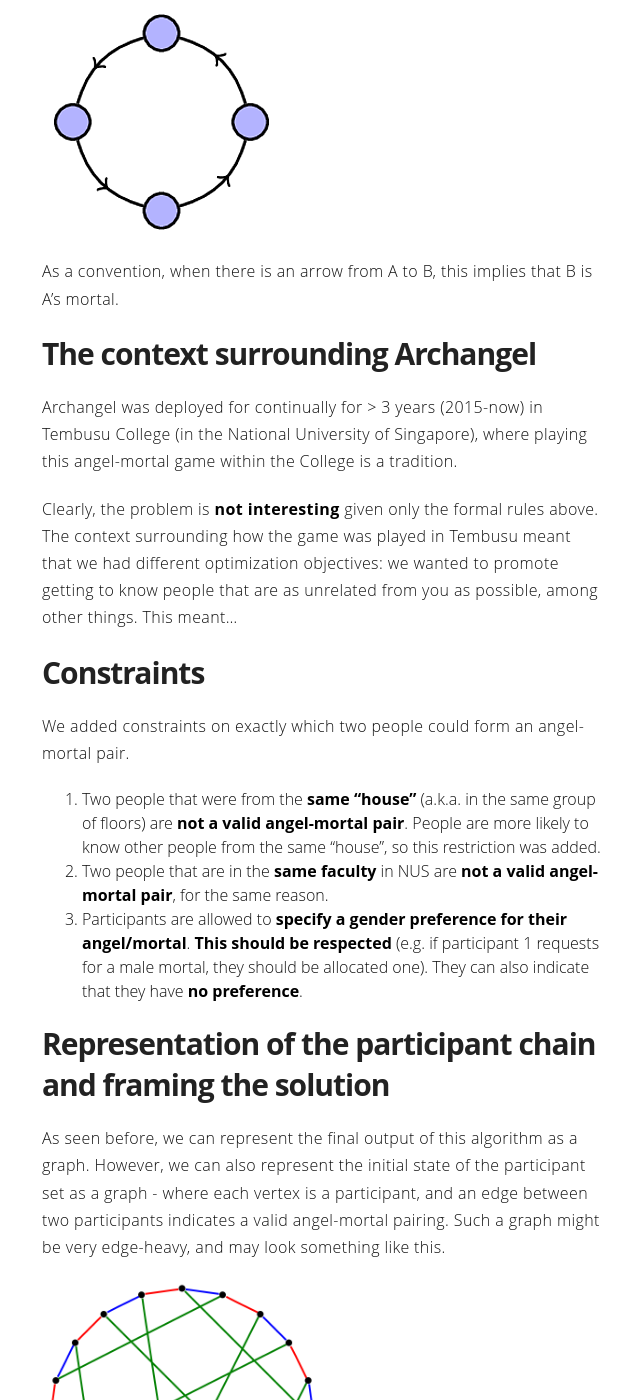
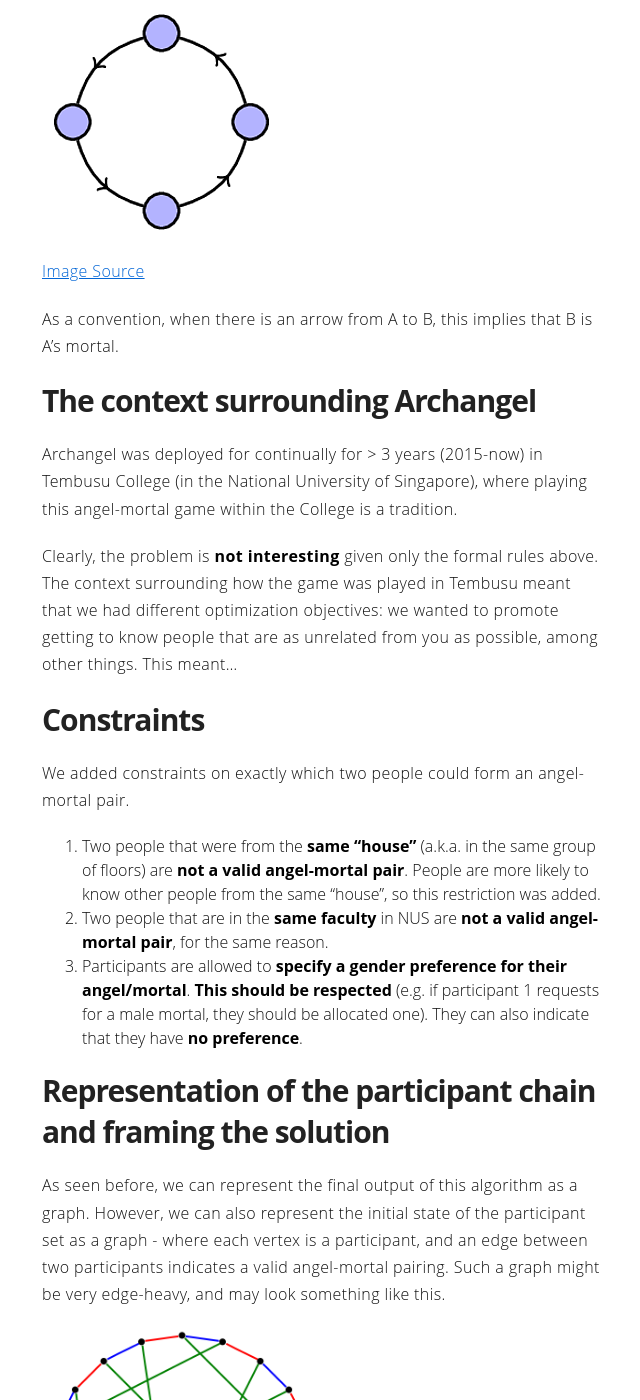
Before and after one commit to frizensami/frizensami.github.io, a Jekyll site: the page built from _posts/2018-09-29-archangel.markdown, in a window 1280 px wide and 1400 px high, scrolled down 1682 px. Shown: the whole window, without its empty margins (318-958 px from the left). Built offline with Jekyll 4.4.1, drawn with Linux system fonts in a browser that asks for light colours; some of the changed text lies outside the part shown.

Commit message:
Add image sources for Archangel

```diff
--- a/_posts/2018-09-29-archangel.markdown
+++ b/_posts/2018-09-29-archangel.markdown
@@ -46,6 +46,9 @@ If we had 4 participants, we should be able to generate a graph like this:
 
 ![Circular Graph](/assets/images/circular-graph.png)
 
+
+[Image Source](https://i.stack.imgur.com/FbEIl.png)
+
 As a convention, when there is an arrow from A to B, this implies that B is A's mortal.
 
 # The context surrounding Archangel
@@ -68,11 +71,15 @@ As seen before, we can represent the final output of this algorithm as a graph.
 
 ![Edge-heavy Graph](/assets/images/graph-edge-heavy.png){: class="small-image" }
 
+[Image Source](https://upload.wikimedia.org/wikipedia/commons/thumb/0/03/Desargues_graph_3color_edge.svg/1200px-Desargues_graph_3color_edge.svg.png)
+
 A valid solution is one where we have a path starting at some vertex that passes through all other vertices and ends back at the initial vertex, also known as the **Hamiltonian path problem**.
 
 Here, the path is easy to see - just follow the outer circle. We may have to work much harder for a more complex graph. The picture below shows a valid Hamiltonian cycle for a given graph.
 
 ![Hamiltonial Cycle](/assets/images/hamiltonian-cycle.png)
+
+[Image Source](https://i.stack.imgur.com/ndOwT.png)
 
 # Complexity, and how to generate the solution
 
```
